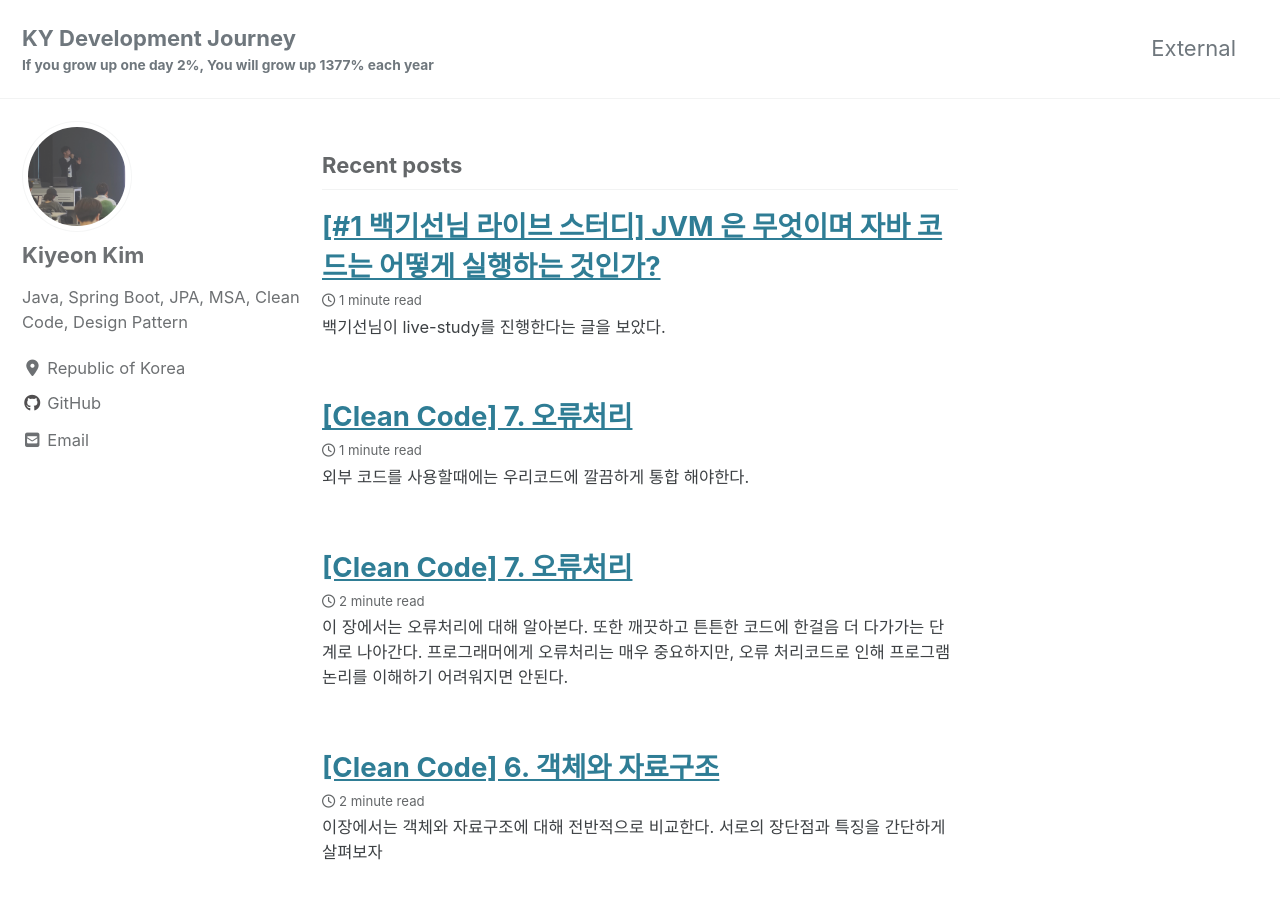
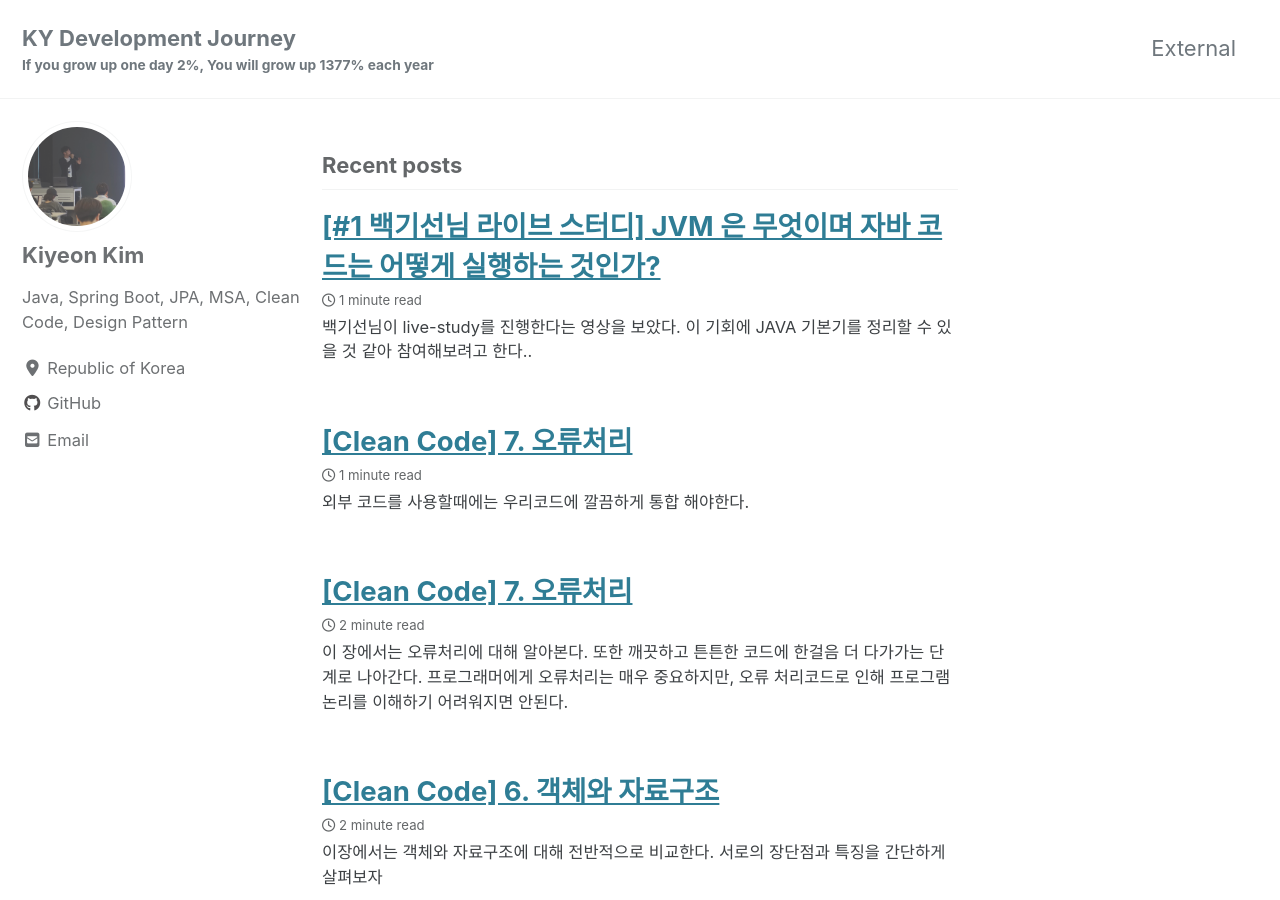
Before and after one commit to giyeon95/giyeon95.github.io, a Jekyll site: the page built from index.html, in a window 1280 px wide and 900 px high. Built offline with Jekyll 4.4.1, drawn with Linux system fonts in a browser that asks for light colours; cached includes are drawn as plain includes; nearby versions of some CDN libraries; the list of posts is cut into pages by our own code; some of the changed lines change nothing that is shown.

Commit message:
update whiteship study

````diff
--- a/_posts/2020-11-09-whiteship_study_week01.md
+++ b/_posts/2020-11-09-whiteship_study_week01.md
@@ -4,89 +4,76 @@
 categories: whiteship
 ---
 
-백기선님이 live-study를 진행한다는 글을 보았다.
-
-인프런 Spring 관련 강좌를 아주 잘 듣고 있었고, **JAVA 기본기**를 정리할 좋은 기회가 될것 같아 참여 해본다.
+백기선님이 live-study를 진행한다는 영상을 보았다.
+이 기회에 **JAVA 기본기**를 정리할 수 있을 것 같아 참여해보려고 한다..
 
 
 # 목표
 * 자바 소스파일(.java)을 JVM으로 실행하는 과정 이해하기.
 
-
 ## JVM 이란 무엇인가?
 
 **정의**
-- JVM(Java Virtual Machine)의 줄임말로, JAVA가 OS에 구애받지 않고 재사용을 가능하게 해주는 소프트웨어 구현체
+- JVM(Java Virtual Machine)의 줄임말로, Java로 작성된 파일이 OS에 구애받지 않고 재사용을 가능하게 해주는 소프트웨어 구현체
+  (OS에 종속되는 역할은 JVM의 대신 담당해주기 때문이라고 알고있다.)
 
 **역할**
 1. OS에 구애받지 않고 JAVA가 동작 할 수 있게 해준다.
 
-```text
+    ```text
     ------------------------------
-    |                            |
     |          Program           |
-    |                            |
     ------------------------------
                    |
     ------------------------------
-    |                            |
-    |            JVM             | # JVM이 중간에서 Program과 OS의 중재자 역할
-    |                            | # JVM이 없다면? Program은 OS에 의존적
+    |            JVM             | # JVM이 OS와 호환성을 대신 담당해준다.
     ------------------------------
                    |
     ------------------------------
-    |                            |
     |      Operating System      |
-    |                            |
     ------------------------------
                    |
     ------------------------------
-    |                            |
     |          Hardware          |
-    |                            |
     ------------------------------
-```
-2.  메모리 관리 & Garbage collection (GC)
+    ```
 
-```text
-- OS 레벨에서의 memory leak 방지
-- 프로그램이 동적으로 할당했던 메모리 영역 중 필요 없게 된 영역을 해지하는 기능
-```
+2. Garbage collection(GC)의 메모리 관리
+    ```text
+    - OS 레벨에서의 memory leak 방지
+    - 프로그램이 동적으로 할당했던 메모리 영역 중 필요 없게 된 영역을 해지하는 기능
+    ```
 
-## 컴파일 하는 방법
-- 사전준비: JDK (JRE + java compiler) [Download](https://www.oracle.com/java/technologies/javase-jdk15-downloads.html)
-- 설치 확인 방법 (mac OS)
+## 컴파일 & 실행 하는 방법
+1. java 소스(.java)를 Javac로 빌드하면, javac는 bytecode(.class)파일을 생성한다.
+2. bytecode는 JVM 내부에 있는 Class Loader을 통해 Execution Engine 으로 배치된다.
+3. Execution Engine 안은 Interpreter와 JIT로 구성되어 있는데, Interpreter은 코드를 한줄씩 읽어들이다, 일정 시점이 되면 JIT Compiler에 캐싱하여 보관
+    - 한번 컴파일된(JIT에 캐싱된)코드는 빠르게 실행되는 장점이 있지만, 한번만 실행될 코드는 Interpreter 하는게 더 유리할 수도 있다.
+4. Execution Engine에서 실행한 필요한 녀석들은 Runtime Area로 이동하며, JVM의 메모리에 올려 실행한다.
 
-```bash
-❯ javac -version
-javac 14.0.2
-```
 
-**1. java file 만들기**
+## bytecode란?
+- java 소스를 컴파일시 만들어지는 파일 (.class)
+- JVM이 이해할 수 있는 언어로 변환된 파일
 
-```java
-class Main {
-    public static void main(String[] args){
-      System.out.println("hello java Study!");
-    }
-}
-```
+## JIT 컴파일러란?
+- Just In Time의 약어로, Execution Engine의 구성요소로 들어있으며, Interpreter가 읽어들인 코드를 캐싱하여, 속도 개선을 만들어줌
 
-**2. java 파일 저장 및 byte code 변환**
-itermiterm
-```bash
-    javac [file-name].java
-```
+## JVM의 구성요소
+ 1. Class Loader
+    - javac가 컴파일한 byteCode를 Runtime Date Area로 적재하는 역할을 한다.
+ 2. Runtime Data Area
+    - JVM이 프로그램을 수행하기 위해 운영체제로부터 할당 받는 메모리 영역 (총 5개 영역으로 이뤄짐)
+ 3. Execution Engine
+    - Interpreter와 JIT로 구성되어있으며, 메모리에 적재된 클래스를 기계어로 변경해 명령어 단위로 실행한다.
+ 4. Garbage Collector
+    - RunTime Data Area의 내부 Heap 메모리에 생성된 객체들 중, 참조되지 않는 객체들을 제거하는 역할 (Miner Gc, Major GC, Full GC)
 
-**3. java 실행**
 
-```bash
-    java [class-name]
 
-# file-name이 아닌, class 이름으로 저장됨
-# 확장자 .class 는 실행할때 붙혀주지 말것 (30분 삽질함..)
-```
-
+## JDK, JRE 차이점
+ - JDK = JRE + Development Tools (java를 빌드할 수 있도록 해줌)
+ - JRE = JVM + Library (java 빌드 파일 실행환경 제공)
 
 
 ### References
````
